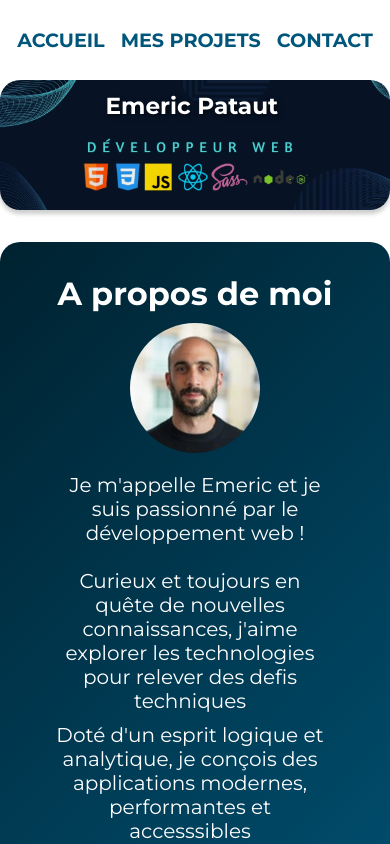
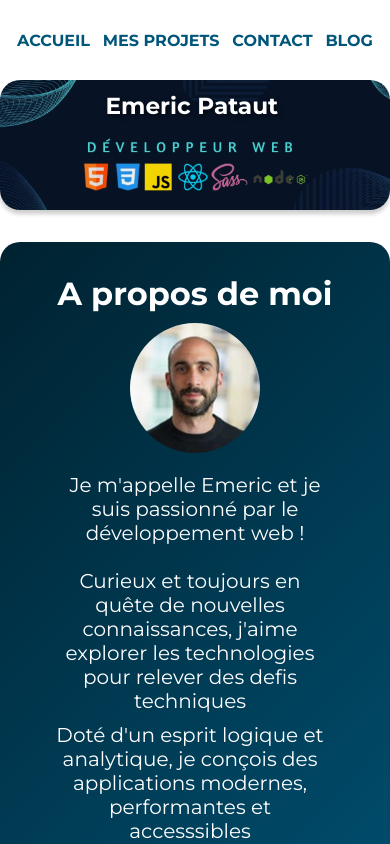
Before and after one commit to RikoDust/portFolio, a React (Vite) app: page / in a window 390 px wide. Shown: the top 844 px of the page. Built offline with nearby package versions, Linux system fonts and the light colour scheme.

Commit message:
feat(nav): add blog link to navigation

```diff
--- a/src/components/Header/Header.jsx
+++ b/src/components/Header/Header.jsx
@@ -53,6 +53,13 @@ function Header() {
                 onClick={(e) => handleScroll(e, "contact")}>
                 Contact
             </a>
+            <a
+                href="https://blog-pi-eight-5sppfyd7b5.vercel.app"
+                className="nav-link"
+                target="_blank"
+                rel="noopener noreferrer">
+                Blog
+            </a>
         </nav>
       </header>
     );
--- a/src/components/Header/_header.scss
+++ b/src/components/Header/_header.scss
@@ -60,10 +60,10 @@
             }
         }
         .nav {
-            gap: 1rem;
+            gap: 0.8rem;
             .nav-link{
                 justify-content: space-around;
-                font-size: 1.2rem;
+                font-size: 1rem;
                 text-transform: uppercase;
             }
         }
```
